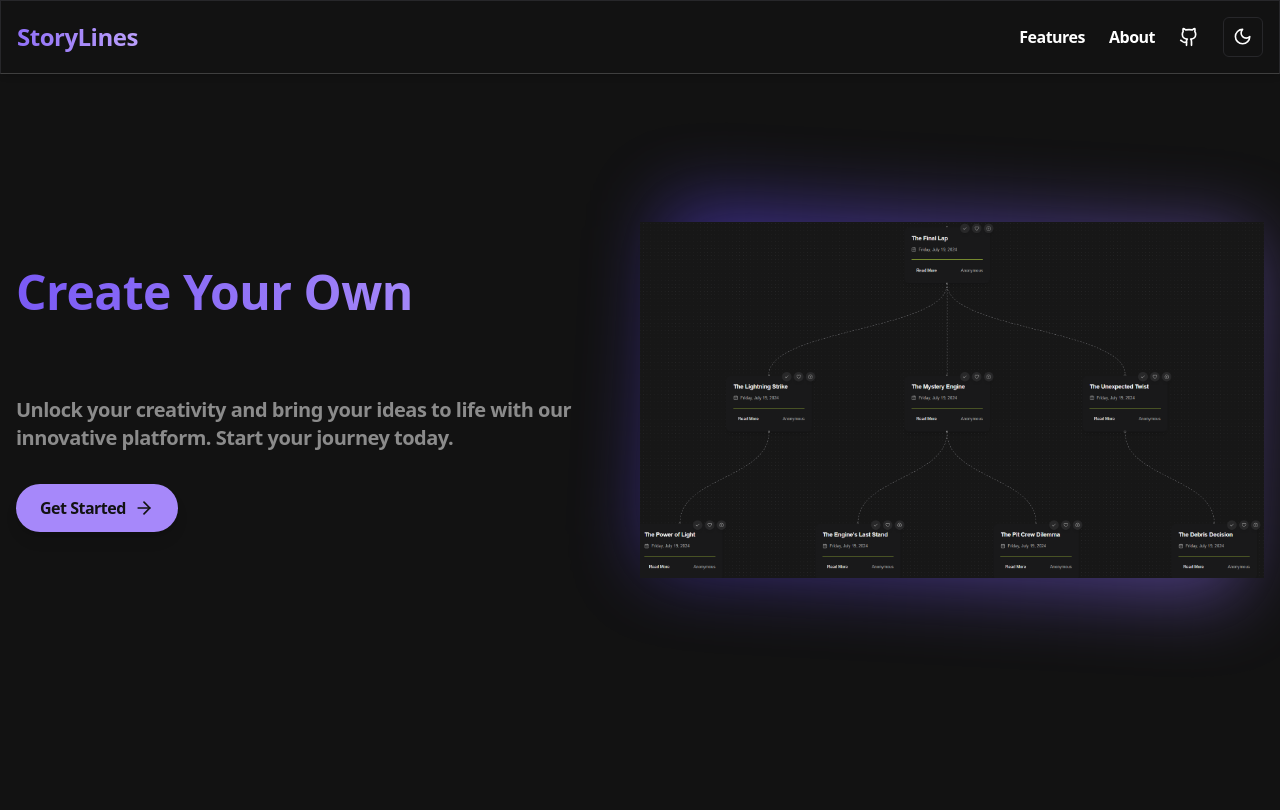
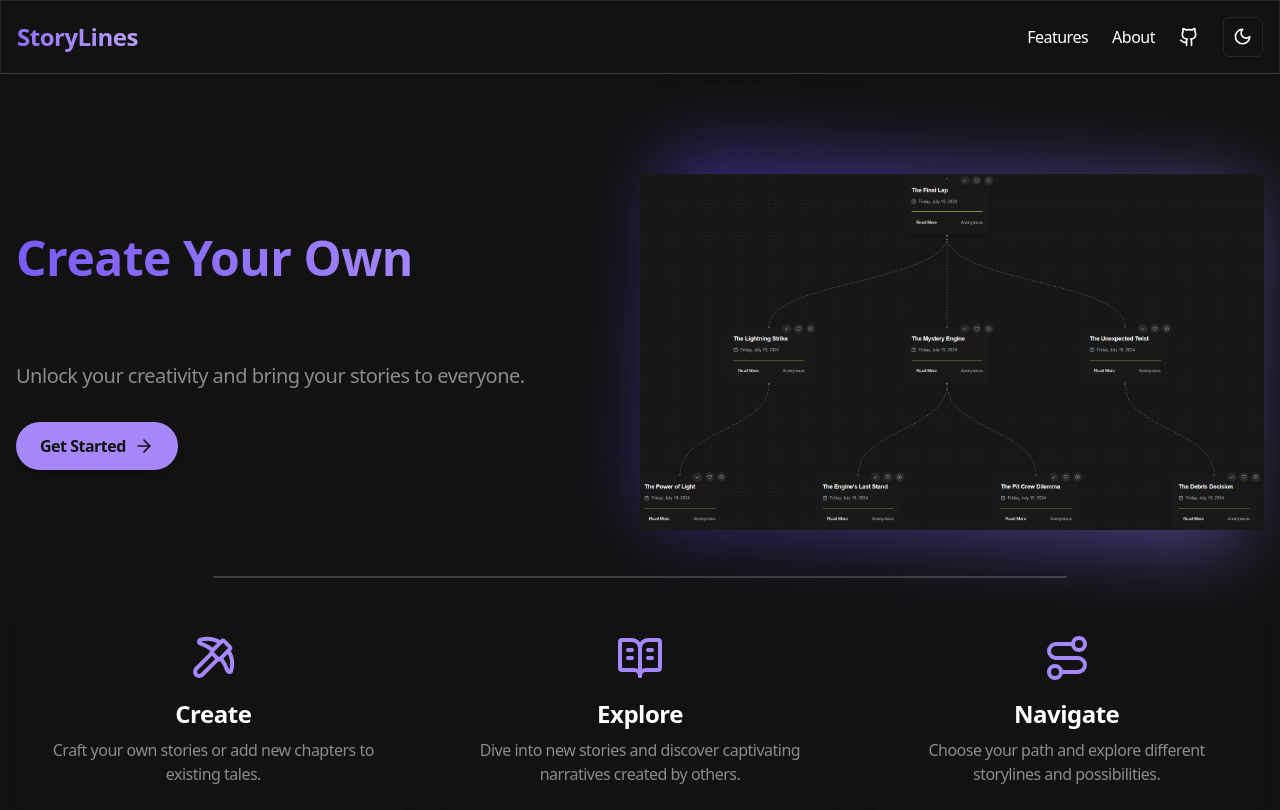
Before and after one commit to praneethravuri/storylines, a Next.js app: page / in a window 1280 px wide. Built offline with nearby package versions, Linux system fonts and the light colour scheme.

Commit message:
Landing page cards

```diff
--- a/app/stories/[storyId]/page.tsx
+++ b/app/stories/[storyId]/page.tsx
@@ -35,7 +35,7 @@ const Page = ({ params }: { params: { storyId: string } }) => {
 
   if (!storyDetails) {
     return (
-      <div className="flex items-center justify-center h-screen bg-gray-900">
+      <div className="flex items-center justify-center h-screen">
         <div className="animate-pulse text-gray-400">Loading...</div>
       </div>
     );
--- a/components/LandingPage.tsx
+++ b/components/LandingPage.tsx
@@ -2,9 +2,15 @@
 
 import React, { useState, useEffect } from 'react';
 import Image from 'next/image';
-import { ArrowRight } from 'lucide-react';
+import { ArrowRight, Pickaxe, BookOpenText, Route } from 'lucide-react';
 import Link from 'next/link';
 import WordRotate from './magicui/word-rotate';
+
+const cardContent = [
+  { icon: Pickaxe, title: "Create", tagline: "Craft your own stories or add new chapters to existing tales." },
+  { icon: BookOpenText, title: "Explore", tagline: "Dive into new stories and discover captivating narratives created by others." },
+  { icon: Route, title: "Navigate", tagline: "Choose your path and explore different storylines and possibilities." },
+]
 
 const LandingPage = () => {
   const [mounted, setMounted] = useState(false);
@@ -14,7 +20,7 @@ const LandingPage = () => {
   }, []);
 
   return (
-    <main className="min-h-screen flex items-center bg-surface-100 text-foreground">
+    <main className="min-h-screen flex flex-col pt-40 items-center bg-surface-100 text-foreground">
       <div className="container mx-auto px-4">
         <div className="flex flex-col md:flex-row items-center justify-between">
           <div className="md:w-1/2 mb-10 md:mb-0">
@@ -27,7 +33,7 @@ const LandingPage = () => {
               )}
             </h1>
             <p className="text-xl mb-8 text-black dark:text-surface-600">
-              Unlock your creativity and bring your ideas to life with our innovative platform. Start your journey today.
+              Unlock your creativity and bring your stories to everyone.
             </p>
             <div>
               <Link href="/storymap" className="inline-flex items-center px-6 py-3 rounded-full font-semibold text-surface-100 bg-primary-500 hover:bg-primary-600 transition-colors shadow-lg hover:shadow-xl">
@@ -43,9 +49,28 @@ const LandingPage = () => {
               layout="fill"
               objectFit="contain"
               alt="Hero image"
-              className="relative z-10"
+              className="relative z-10 rounded-lg"
             />
           </div>
+        </div>
+      </div>
+
+      <hr className='border border-surface-300 w-2/3 my-8 mx-auto' />
+
+      <div className="container mx-auto px-4">
+        <div className="grid grid-cols-1 md:grid-cols-3 gap-8">
+          {cardContent.map(({ icon: Icon, title, tagline }, index) => (
+            <div key={index} className="p-6 rounded-lg shadow-lg flex flex-col items-center text-center">
+              <div className="logo mb-4">
+                <Icon size={48} className="text-primary-500" />
+              </div>
+              <div className="heading text-2xl font-semibold mb-2">{title}</div>
+              <div className="tagline text-surface-600">
+                <p>{tagline}</p>
+              </div>
+            </div>
+          ))}
+
         </div>
       </div>
     </main>
--- a/styles/global.css
+++ b/styles/global.css
@@ -93,7 +93,7 @@
 
 body {
   letter-spacing: -0.5px;
-  font-weight: 700;
+  font-weight: 400
 }
 
 @layer base {
```
